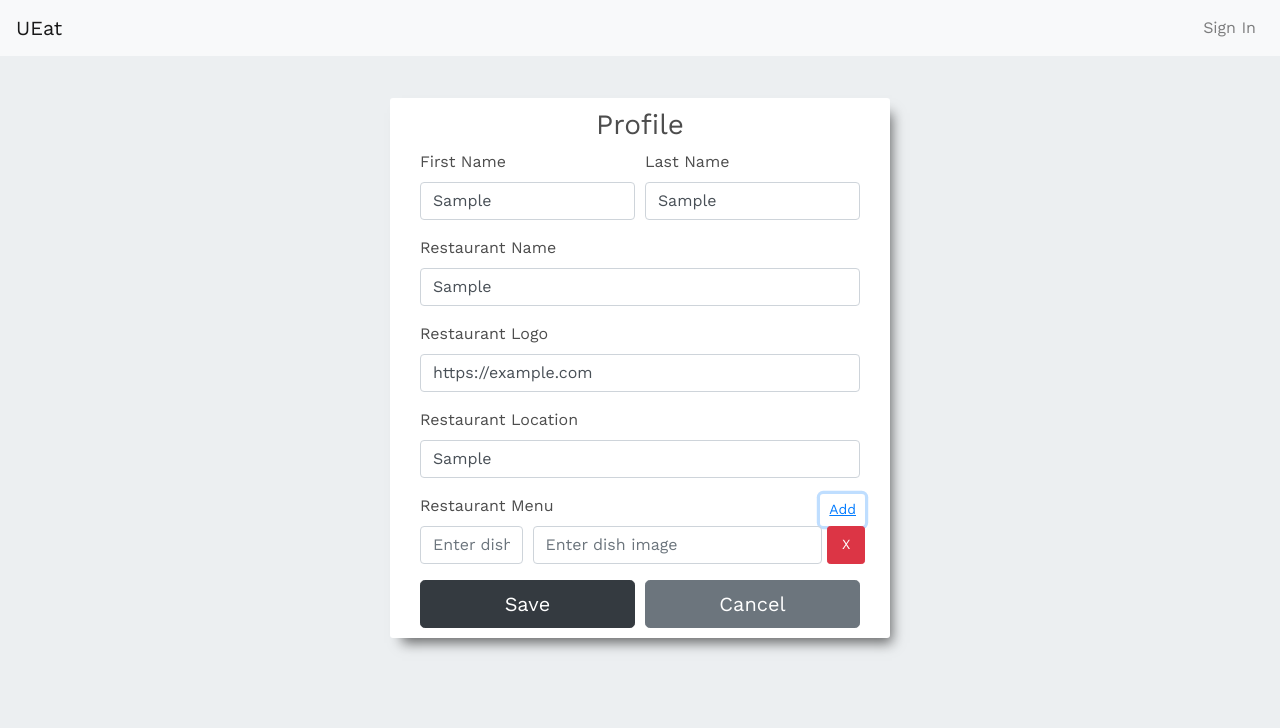
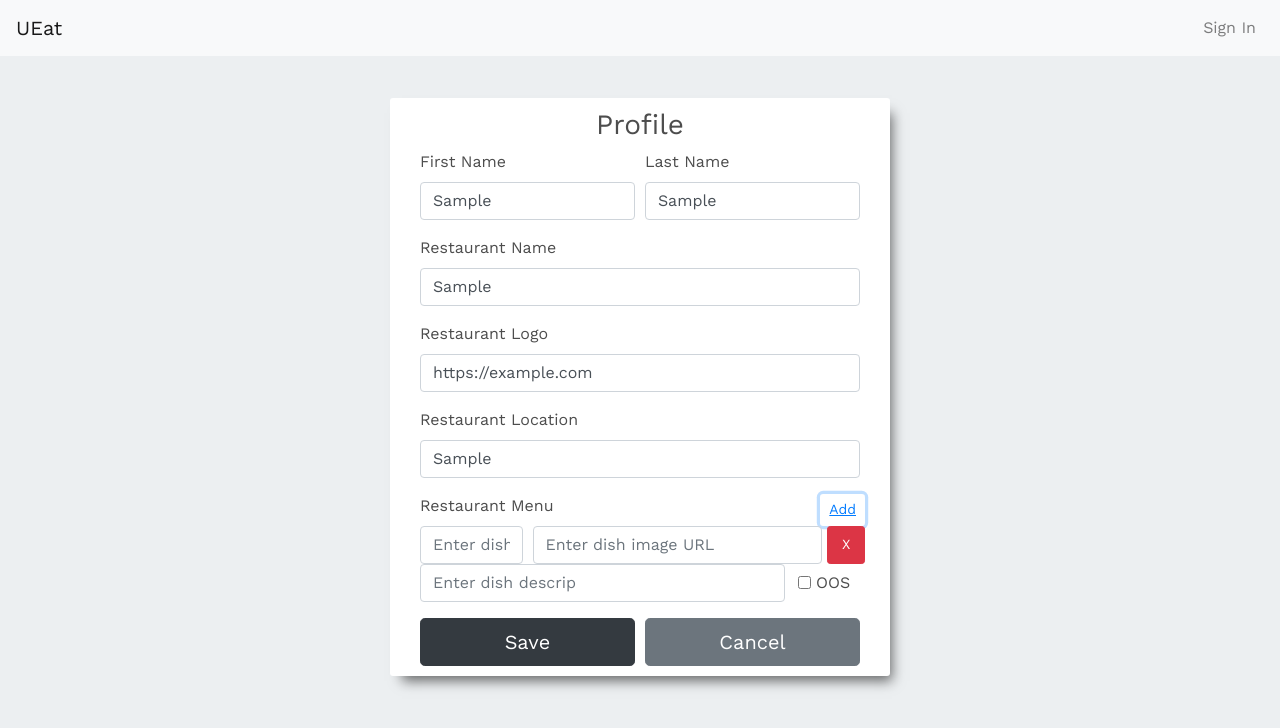
Before and after one commit to qisi477/UEat, a React (Create React App) app: page /Profile in a window 1280 px wide. Both pictures are taken after typing "Sample", "Sample", "Sample", "https://example.com", "Sample" into the empty fields and a click on the button "Add". Shown: the top 728 px of the page. Built offline with nearby package versions, Linux system fonts and the light colour scheme.

Commit message:
add oos feature

```diff
--- a/src/Database.js
+++ b/src/Database.js
@@ -62,7 +62,6 @@ class DatabaseProvider extends Component {
                 data.push(this.state.cloud[key]);
             }
             this.setState({ restaurants: data });
-            console.log("update");
         }
     }
 
@@ -100,10 +99,10 @@ class DatabaseProvider extends Component {
     updateUserData = (userId, state) => {
         firebase.database().ref(userId).set(state);
         this.setState({ profile: state });
-        this.props.history.push("/");
+        this.props.history.goBack();
     }
 
-    cancelUpdate() {
+    cancelUpdate = () => {
         this.props.history.goBack();
     }
 
--- a/src/Dish.css
+++ b/src/Dish.css
@@ -27,9 +27,22 @@
 	width: 100%;
     height: 100%;
 }
+
+.Dish-image-gray{
+	display: flex;
+	justify-content: center;
+	align-items: center;
+	border-radius: 3px;
+	margin-bottom: 1rem;
+	width: 100%;
+    height: 100%;
+	filter: grayscale();
+}
+
 .Dish img {
 	transition: all ease 500ms;
 }
+
 .Dish img:hover {
 	transform: scale(1.15);
 	opacity: 0.7;
--- a/src/Dish.js
+++ b/src/Dish.js
@@ -6,9 +6,11 @@ class Dish extends Component {
 		return (
 			<div className="Dish">
 				<h1 className="Dish-title">{this.props.name}</h1>
+				<p>{this.props.descrip}</p>
 				<div>
 					<img src={this.props.img} alt={this.props.name}
-						className="Dish-image" />
+						className={this.props.stock === "true" ?
+							"Dish-image" : "Dish-image-gray"} />
 				</div>
 			</div>
 		);
--- a/src/Menu.js
+++ b/src/Menu.js
@@ -10,7 +10,11 @@ class Menu extends Component {
 				<p>{this.props.restaurant.restaurantLocation}</p>
 				<div className="Menu-dish">
 					{this.props.restaurant.restaurantMenu.map((m) => (
-						<Dish key={m.id} name={m.dishName} img={m.dishImage} />
+						<Dish key={m.id}
+						name={m.dishName}
+						img={m.dishImage}
+						descrip={m.dishDescrip}
+						stock={m.stock}/>
 					))}
 				</div>
 			</div>
--- a/src/MenuInput.js
+++ b/src/MenuInput.js
@@ -7,8 +7,11 @@ class MenuInput extends Component {
             id: this.props.id,
             dishName: this.props.dishName,
             dishImage: this.props.dishImage,
+            dishDescrip: this.props.dishDescrip,
+            stock: this.props.stock
         };
         this.handleChange = this.handleChange.bind(this);
+        this.handleToggle = this.handleToggle.bind(this);
         this.handleRemove = this.handleRemove.bind(this);
         this.handleSave = this.handleSave.bind(this);
     }
@@ -17,8 +20,22 @@ class MenuInput extends Component {
         this.setState({ [evt.target.name]: evt.target.value });
     }
 
+    handleToggle() {
+        if (this.state.stock === "true") {
+            this.setState({ stock: "false" });
+        } else {
+            this.setState({ stock: "true" });
+        }
+    }
+
     handleSave() {
-        this.props.updateDish(this.state.id, this.state.dishName, this.state.dishImage);
+        this.props.updateDish(
+            this.state.id,
+            this.state.dishName,
+            this.state.dishImage,
+            this.state.dishDescrip,
+            this.state.stock
+        );
     }
 
     handleRemove() {
@@ -27,7 +44,8 @@ class MenuInput extends Component {
 
     render() {
         return (
-            <div className="form-row" onBlur={this.handleSave}>
+            <div onBlur={this.handleSave} className="mb-2">
+                <div className="form-row">
                     <div className=" col-md-3">
                         <input
                             type="text"
@@ -42,7 +60,7 @@ class MenuInput extends Component {
                             type="text"
                             name="dishImage"
                             className="form-control"
-                        placeholder="Enter dish image"
+                            placeholder="Enter dish image URL"
                             value={this.state.dishImage}
                             onChange={this.handleChange} />
                     </div>
@@ -51,6 +69,33 @@ class MenuInput extends Component {
                         onClick={this.handleRemove}
                     >X</button>
                 </div>
+                <div className="form-row">
+                    <div className="col-md-10">
+                        <input
+                            type="text"
+                            name="dishDescrip"
+                            className="form-control"
+                            placeholder="Enter dish descrip"
+                            value={this.state.dishDescrip}
+                            onChange={this.handleChange} />
+                    </div>
+                    <div className="form-check form-check-inline ml-2">
+                        <input
+                            type="checkbox"
+                            name="stock"
+                            id="stock"
+                            className="form-check-input"
+                            value={this.state.stock}
+                            checked={this.state.stock==="false"}
+                            onChange={this.handleToggle} />
+                        <label
+                            className="form-check-label"
+                            htmlFor="stock"
+                        >OOS</label>
+                    </div>
+                </div>
+
+            </div>
         );
     }
 }
--- a/src/Profile.js
+++ b/src/Profile.js
@@ -22,11 +22,13 @@ class Profile extends Component {
         this.addDish = this.addDish.bind(this);
         this.removeDish = this.removeDish.bind(this);
         this.updateDish = this.updateDish.bind(this);
-        this.isValid = this.isValid.bind(this);
+        this.isValidProfile = this.isValidProfile.bind(this);
+        this.isValidMenu = this.isValidMenu.bind(this);
+        this.isValidDish = this.isValidDish.bind(this);
     }
 
-    componentDidMount(){
-        if(this.context.profile !== ""){
+    componentDidMount() {
+        if (this.context.profile !== "") {
             this.setState(this.context.profile);
         }
     }
@@ -36,7 +38,7 @@ class Profile extends Component {
     }
 
     handleSave() {
-        if(this.isValid()){
+        if (this.isValidProfile()) {
             this.context.updateUserData(this.context.user.uid, this.state);
         }
     }
@@ -45,24 +47,49 @@ class Profile extends Component {
         this.context.cancelUpdate();
     }
 
-    isValid() {
+    isValidProfile() {
         if (this.state.firstName === "") {
             alert("Please enter your first name");
             return false;
         } else if (this.state.lastName === "") {
             alert("Please enter your last name");
             return false;
-        }else if(this.state.restaurantName === ""){
+        } else if (this.state.restaurantName === "") {
             alert("Please enter your restaurant name");
             return false;
-        }else if(this.state.restaurantLogo === ""){
-            alert("Please enter your restaurant logo");
+        } else if (this.state.restaurantLogo === "") {
+            alert("Please enter your restaurant logo URL");
             return false;
-        }else if(this.state.restaurantLocation === ""){
+        } else if (this.state.restaurantLocation === "") {
             alert("Please enter your restaurant location");
             return false;
-        }else if(this.state.restaurantMenu === []){
+        } else if (this.state.restaurantMenu.length === 0) {
             alert("Please enter your restaurant menu");
+            return false;
+        } else {
+            return this.isValidMenu();
+        }
+    }
+
+    isValidMenu() {
+        let isValid = true;
+        this.state.restaurantMenu.forEach(dish => {
+            if (!this.isValidDish(dish)) {
+                isValid = false;
+            }
+        });
+        return isValid;
+    }
+
+    isValidDish(dish) {
+        if (dish.dishName === "") {
+            alert("Please enter dish name");
+            return false;
+        } else if (dish.dishImage === "") {
+            alert("Please enter dish image URL");
+            return false;
+        } else if (dish.dishDescrip === "") {
+            alert("Please enter dish image descrip");
             return false;
         } else {
             return true;
@@ -74,7 +101,9 @@ class Profile extends Component {
             restaurantMenu: [...this.state.restaurantMenu, {
                 id: uuid(),
                 dishName: "",
-                dishImage: ""
+                dishImage: "",
+                dishDescrip: "",
+                stock: "true"
             }]
         });
     }
@@ -85,13 +114,15 @@ class Profile extends Component {
         });
     }
 
-    updateDish(id, updatedDishName, updatedDishImage) {
+    updateDish(id, updatedDishName, updatedDishImage, updatedDescrip, updatedStock) {
         const updatedMenu = this.state.restaurantMenu.map(dish => {
             if (dish.id === id) {
                 return {
                     ...dish,
                     dishName: updatedDishName,
-                    dishImage: updatedDishImage
+                    dishImage: updatedDishImage,
+                    dishDescrip: updatedDescrip,
+                    stock: updatedStock
                 };
             }
             return dish;
@@ -103,6 +134,8 @@ class Profile extends Component {
         const menu = this.state.restaurantMenu.map(m => {
             return <MenuInput key={m.id} id={m.id}
                 dishName={m.dishName} dishImage={m.dishImage}
+                dishDescrip={m.dishDescrip}
+                stock={m.stock}
                 removeDish={this.removeDish}
                 updateDish={this.updateDish} />
         });
@@ -153,7 +186,7 @@ class Profile extends Component {
                             type="url"
                             name="restaurantLogo"
                             className="form-control"
-                            placeholder="Enter restaurant logo"
+                            placeholder="Enter restaurant logo URL"
                             value={this.state.restaurantLogo}
                             onChange={this.handleChange} />
                     </div>
--- a/src/Restaurant.css
+++ b/src/Restaurant.css
@@ -27,9 +27,11 @@
 	width: 100%;
     height: 100%;
 }
+
 .Restaurant img {
 	transition: all ease 500ms;
 }
+
 .Restaurant img:hover {
 	transform: scale(1.15);
 	opacity: 0.7;
```
Lines whose indentation alone changed are shown as unchanged.
